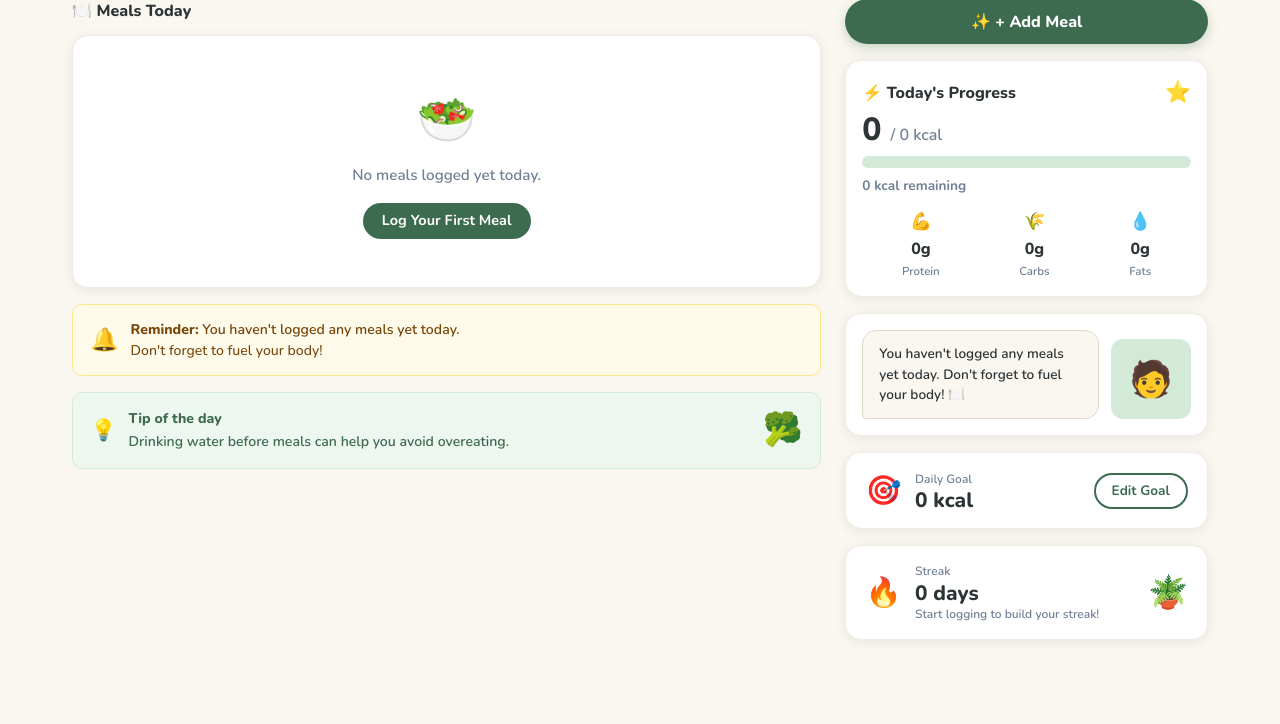
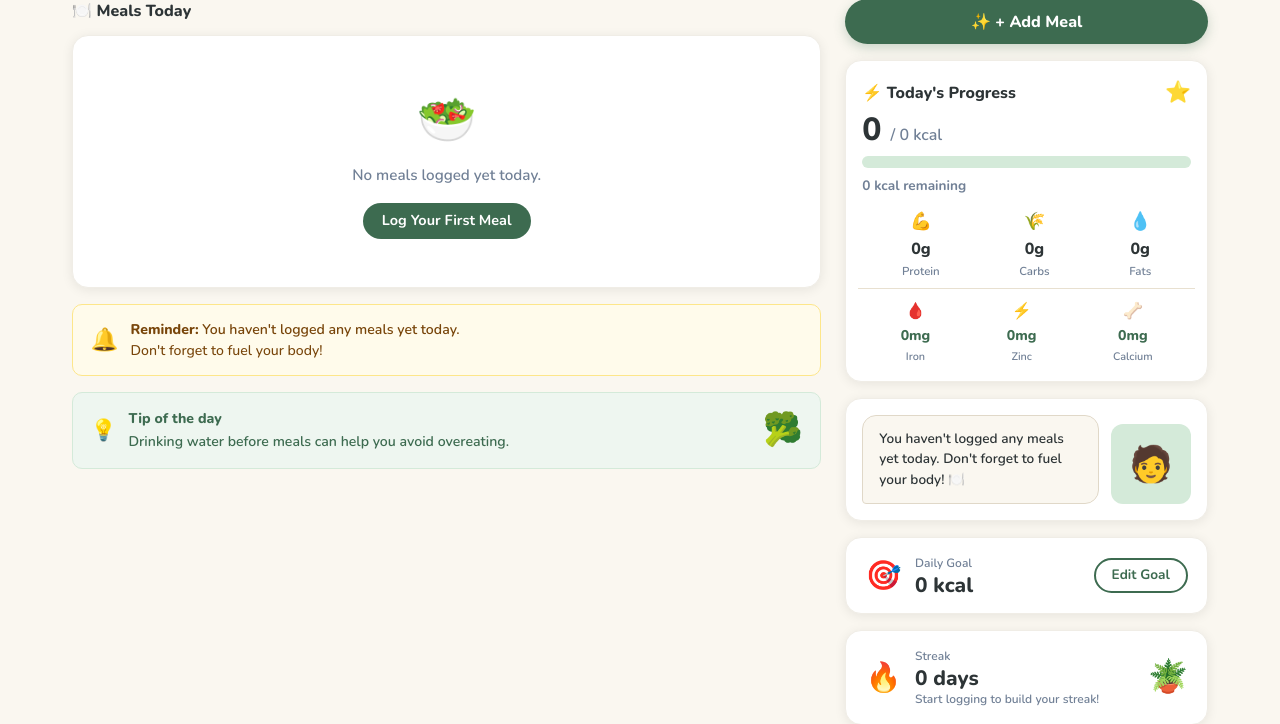
Before and after one commit to soq123/SE3354-Calo-fit, a Flask app: page / in a window 1280 px wide. Shown: the part 323-1047 px from the top of the page. Before the commit the page ends 962 px from the top, so only its background shows below. Run offline with Flask 3, Linux system fonts and the light colour scheme; the visitor is signed in with stand-in values (Sample User, id 1); data that the repository does not hold is empty.

Commit message:
Add micronutrients to the daily progress display
Update index.html to include Iron, Zinc, and Calcium alongside macronutrients in the "Today's Progress" card, and add corresponding styling in style.css for the new .micro-chip class.

Replit-Commit-Author: Agent
Replit-Commit-Session-Id: 4dc53691-d113-4c7b-a7eb-d3307fa48564
Replit-Commit-Checkpoint-Type: full_checkpoint
Replit-Commit-Event-Id: 90e0a712-299b-4517-a565-18c48ec3469c
Replit-Commit-Screenshot-Url: https://storage.googleapis.com/screenshot-production-us-central1/2d9564d2-7210-444d-9221-2597019f72b3/4dc53691-d113-4c7b-a7eb-d3307fa48564/roicFFP
Replit-Helium-Checkpoint-Created: true

```diff
--- a/1_code/app/static/css/style.css
+++ b/1_code/app/static/css/style.css
@@ -430,6 +430,15 @@ body {
   font-weight: 600;
 }
 .macro-chip .icon { font-size: 1.1rem; }
+
+.micro-chip .value {
+  font-size: 0.88rem;
+  color: var(--green-dark);
+}
+.micro-chip .label {
+  font-size: 0.68rem;
+}
+.micro-chip .icon { font-size: 1rem; }
 
 /* ── Mascot panel ────────────────────────────────────────────────── */
 .mascot-panel {
--- a/1_code/app/templates/index.html
+++ b/1_code/app/templates/index.html
@@ -131,7 +131,7 @@
           {{ (calories_remaining * -1) }} kcal over goal
         {% endif %}
       </div>
-      <div class="d-flex justify-content-around">
+      <div class="d-flex justify-content-around mb-2">
         <div class="macro-chip">
           <span class="icon">💪</span>
           <span class="value">{{ macros['total_protein'] | round(1) }}g</span>
@@ -146,6 +146,24 @@
           <span class="icon">💧</span>
           <span class="value">{{ macros['total_fats'] | round(1) }}g</span>
           <span class="label">Fats</span>
+        </div>
+      </div>
+      <div style="border-top:1px solid #e8e0d0;margin:0 -0.25rem 0.6rem;"></div>
+      <div class="d-flex justify-content-around">
+        <div class="macro-chip micro-chip">
+          <span class="icon">🩸</span>
+          <span class="value">{{ macros['total_iron'] | round(1) }}mg</span>
+          <span class="label">Iron</span>
+        </div>
+        <div class="macro-chip micro-chip">
+          <span class="icon">⚡</span>
+          <span class="value">{{ macros['total_zinc'] | round(1) }}mg</span>
+          <span class="label">Zinc</span>
+        </div>
+        <div class="macro-chip micro-chip">
+          <span class="icon">🦴</span>
+          <span class="value">{{ macros['total_calcium'] | round(1) }}mg</span>
+          <span class="label">Calcium</span>
         </div>
       </div>
     </div>
```
